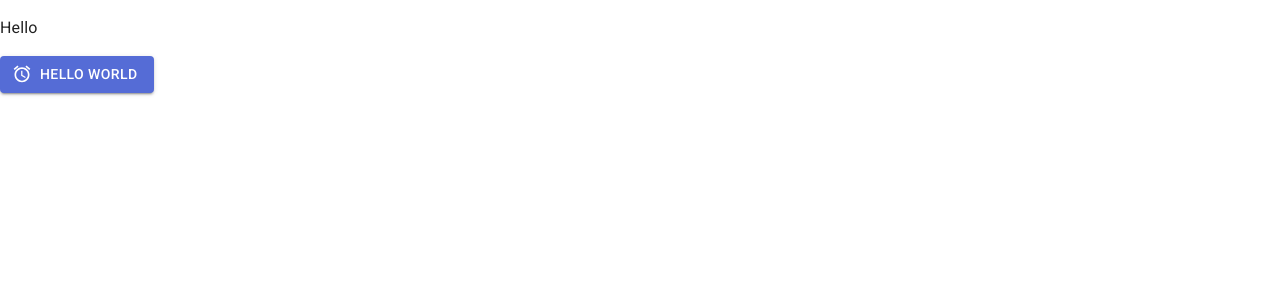
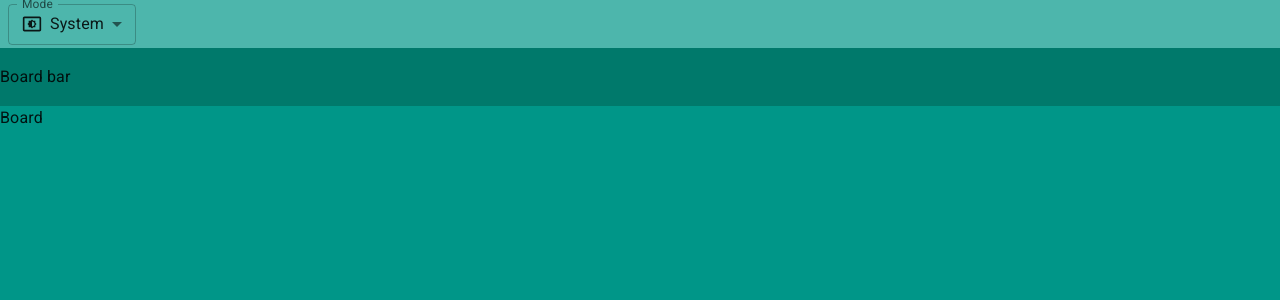
Before and after one commit to TaiLe1101/devt-trello-web, a React (Vite) app: page / in a window 1280 px wide. Shown: the top 300 px of the page. Built offline with nearby package versions, Linux system fonts and the light colour scheme.

Commit message:
Refactor Source Code

```diff
--- a/src/App.jsx
+++ b/src/App.jsx
@@ -1,15 +1,9 @@
-import Button from "@mui/material/Button";
-import AccessAlarmIcon from "@mui/icons-material/AccessAlarm";
+import Board from "./pages/Boards/_id.jsx";
 
-function App() {
+export default function App() {
   return (
     <>
-      <p>Hello</p>
-      <Button variant="contained" startIcon={<AccessAlarmIcon />}>
-        Hello World
-      </Button>
+      <Board />
     </>
   );
 }
-
-export default App;
--- /dev/null
+++ b/src/components/AppBar/AppBar.jsx
@@ -0,0 +1,18 @@
+import Box from "@mui/material/Box";
+import ModeSelect from "../ModeSelect/ModeSelect";
+
+export default function AppBar() {
+  return (
+    <Box
+      sx={{
+        backgroundColor: "primary.light",
+        width: "100%",
+        height: (theme) => theme.trello.appBarHeight,
+        display: "flex",
+        alignItems: "center",
+      }}
+    >
+      <ModeSelect />
+    </Box>
+  );
+}
--- /dev/null
+++ b/src/components/ModeSelect/ModeSelect.jsx
@@ -0,0 +1,48 @@
+import DarkModeOutlinedIcon from "@mui/icons-material/DarkModeOutlined";
+import LightModeIcon from "@mui/icons-material/LightMode";
+import SettingsBrightnessIcon from "@mui/icons-material/SettingsBrightness";
+import Box from "@mui/material/Box";
+import FormControl from "@mui/material/FormControl";
+import InputLabel from "@mui/material/InputLabel";
+import MenuItem from "@mui/material/MenuItem";
+import Select from "@mui/material/Select";
+import { useColorScheme } from "@mui/material/styles";
+import Typography from "@mui/material/Typography";
+
+export default function ModeSelect() {
+  const { mode, setMode } = useColorScheme();
+  if (!mode) {
+    return null;
+  }
+  return (
+    <FormControl sx={{ m: 1, minWidth: 120 }} size="small">
+      <InputLabel id="light-dark-mode-label">Mode</InputLabel>
+      <Select
+        labelId="light-dark-mode-label"
+        id="light-dark-mode"
+        value={mode}
+        label="Mode"
+        onChange={(event) => setMode(event.target.value)}
+      >
+        <MenuItem value="system">
+          <Box sx={{ display: "flex", alignItems: "center", gap: 1 }}>
+            <SettingsBrightnessIcon fontSize="small" />
+            <Typography>System</Typography>
+          </Box>
+        </MenuItem>
+        <MenuItem value="light">
+          <Box sx={{ display: "flex", alignItems: "center", gap: 1 }}>
+            <LightModeIcon fontSize="small" />
+            <Typography>Light</Typography>
+          </Box>
+        </MenuItem>
+        <MenuItem value="dark">
+          <Box sx={{ display: "flex", alignItems: "center", gap: 1 }}>
+            <DarkModeOutlinedIcon fontSize="small" />
+            <Typography>Dark</Typography>
+          </Box>
+        </MenuItem>
+      </Select>
+    </FormControl>
+  );
+}
--- a/src/main.jsx
+++ b/src/main.jsx
@@ -2,9 +2,8 @@ import CssBaseline from "@mui/material/CssBaseline";
 import { ThemeProvider } from "@mui/material/styles";
 import { StrictMode } from "react";
 import { createRoot } from "react-dom/client";
-
 import App from "./App.jsx";
-import theme from "./theme";
+import theme from "./theme.js";
 
 createRoot(document.getElementById("root")).render(
   <StrictMode>
--- /dev/null
+++ b/src/pages/Boards/BoardBar/BoardBar.jsx
@@ -0,0 +1,17 @@
+import Box from "@mui/material/Box";
+
+export default function BoardBar() {
+  return (
+    <Box
+      sx={{
+        backgroundColor: "primary.dark",
+        width: "100%",
+        height: (theme) => theme.trello.boardBarHeight,
+        display: "flex",
+        alignItems: "center",
+      }}
+    >
+      Board bar
+    </Box>
+  );
+}
--- /dev/null
+++ b/src/pages/Boards/BoardContent/BoardContent.jsx
@@ -0,0 +1,16 @@
+import Box from "@mui/material/Box";
+
+export default function BoardContent() {
+  return (
+    <Box
+      sx={{
+        backgroundColor: "primary.main",
+        width: "100%",
+        height: (theme) =>
+          `calc(100vh - ${theme.trello.appBarHeight} - ${theme.trello.boardBarHeight})`,
+      }}
+    >
+      Board
+    </Box>
+  );
+}
--- /dev/null
+++ b/src/pages/Boards/Boards.jsx
@@ -0,0 +1,3 @@
+export default function Boards() {
+  return <div>Boards</div>;
+}
--- /dev/null
+++ b/src/pages/Boards/_id.jsx
@@ -0,0 +1,14 @@
+import Container from "@mui/material/Container";
+import AppBar from "../../components/AppBar/AppBar";
+import BoardBar from "./BoardBar/BoardBar";
+import BoardContent from "./BoardContent/BoardContent";
+
+export default function Board() {
+  return (
+    <Container disableGutters maxWidth={false} sx={{ height: "100vh" }}>
+      <AppBar />
+      <BoardBar />
+      <BoardContent />
+    </Container>
+  );
+}
--- a/src/theme.js
+++ b/src/theme.js
@@ -1,18 +1,23 @@
+import { cyan, deepOrange, orange, teal } from "@mui/material/colors";
 import { createTheme } from "@mui/material/styles";
-import { red } from "@mui/material/colors";
 
-// Create a theme instance.
 const theme = createTheme({
-  palette: {
-    mode: "light",
-    primary: {
-      main: "#556cd6",
+  trello: {
+    appBarHeight: "48px",
+    boardBarHeight: "58px",
+  },
+  colorSchemes: {
+    light: {
+      palette: {
+        primary: teal,
+        secondary: deepOrange,
+      },
     },
-    secondary: {
-      main: "#19857b",
-    },
-    error: {
-      main: red.A400,
+    dark: {
+      palette: {
+        primary: cyan,
+        secondary: orange,
+      },
     },
   },
 });
--- /dev/null
+++ b/src/utils/constant.js
@@ -0,0 +1 @@
+export const API_ROOT = "http://localhost:11112";
```
Also changed, not shown: src/utils/sorts.js (added).
